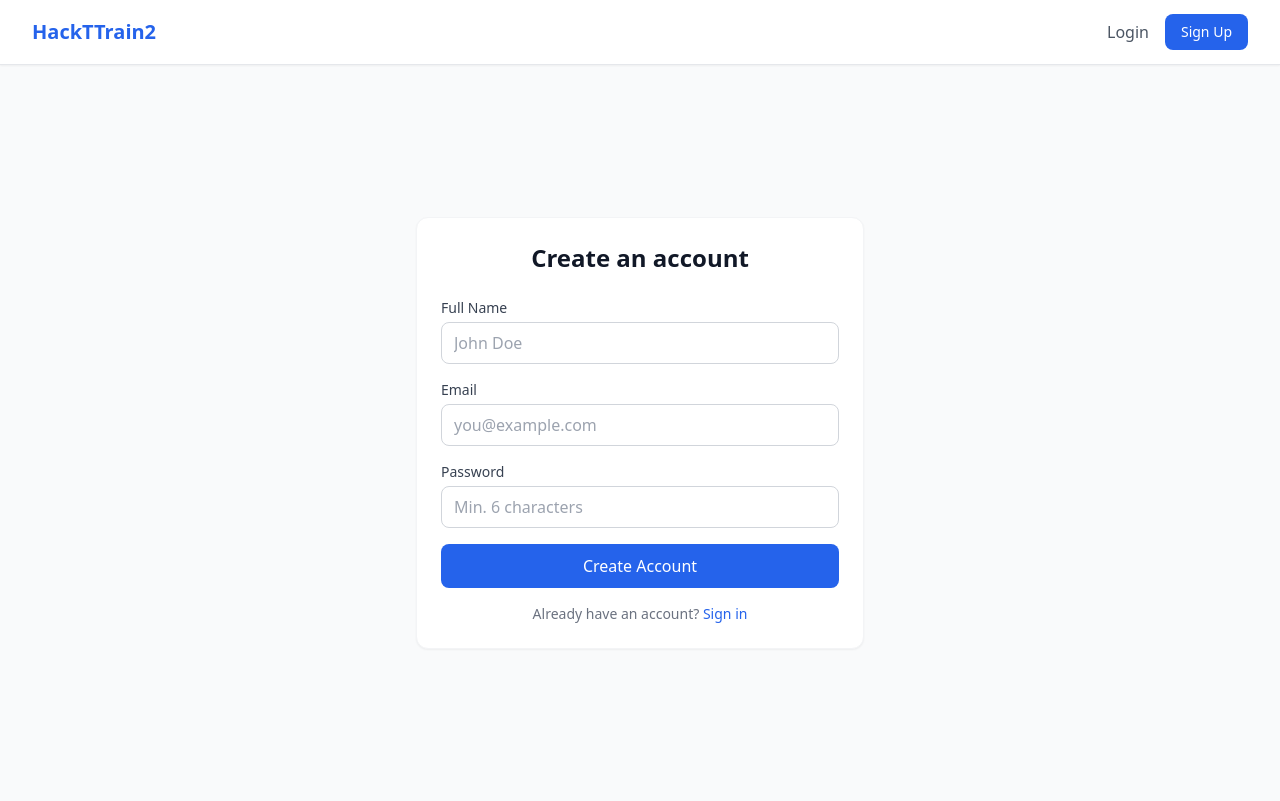
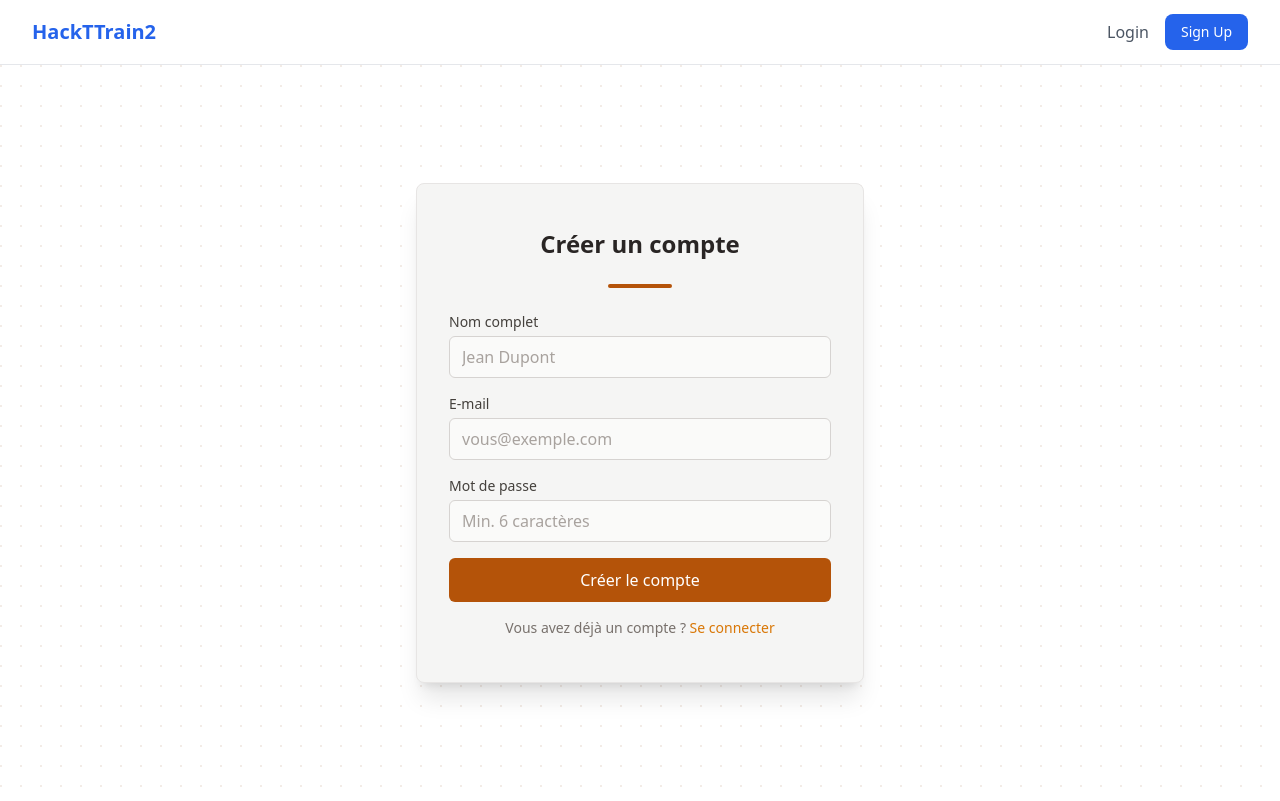
Before and after one commit to Kiarnaa/hackttrain2, a React (Vite) app in the folder client/: page /register in a window 1280 px wide. Built offline with nearby package versions, Linux system fonts and the light colour scheme.

Commit message:
login/register
haha

Co-Authored-By: Ny Fitahiana <74530479+Kiarnaa@users.noreply.github.com>
Co-Authored-By: randharena6-bit <245553030+randharena6-bit@users.noreply.github.com>
Co-Authored-By: ANDRIANARIJERY Maharavo <187358997+toaandri@users.noreply.github.com>

```diff
--- a/client/package.json
+++ b/client/package.json
@@ -10,6 +10,7 @@
   },
   "dependencies": {
     "axios": "^1.6.8",
+    "framer-motion": "^12.38.0",
     "react": "^18.2.0",
     "react-dom": "^18.2.0",
     "react-router-dom": "^6.22.3"
--- a/client/src/pages/Login.jsx
+++ b/client/src/pages/Login.jsx
@@ -1,6 +1,7 @@
 import { useState } from "react";
 import { Link, useNavigate } from "react-router-dom";
 import { useAuth } from "../context/AuthContext";
+import { motion } from "framer-motion";
 
 const Login = () => {
   const { login } = useAuth();
@@ -27,65 +28,118 @@ const Login = () => {
   };
 
   return (
-    <div className="min-h-[calc(100vh-4rem)] flex items-center justify-center px-4">
-      <div className="card w-full max-w-md">
-        <h2 className="text-2xl font-bold text-gray-900 mb-6 text-center">
-          Welcome back
-        </h2>
+    <motion.div
+      className="min-h-[calc(100vh-4rem)] flex items-center justify-center px-4 bg-white bg-[radial-gradient(circle_at_1px_1px,rgba(139,69,19,0.1)_1px,transparent_0)] bg-[length:20px_20px]"
+      initial={{ opacity: 0 }}
+      animate={{ opacity: 1 }}
+      transition={{ duration: 0.6 }}
+    >
+      <motion.div
+        className="bg-stone-100 shadow-xl rounded-lg p-8 w-full max-w-md min-h-[500px] border border-stone-200 flex flex-col justify-center"
+        initial={{ y: 20, opacity: 0 }}
+        animate={{ y: 0, opacity: 1 }}
+        transition={{ duration: 0.5, delay: 0.2 }}
+      >
+        <motion.h2
+          className="text-2xl font-bold text-stone-800 mb-6 text-center"
+          initial={{ scale: 0.9 }}
+          animate={{ scale: 1 }}
+          transition={{ duration: 0.4, delay: 0.4 }}
+        >
+          Content de vous revoir
+        </motion.h2>
+        <div className="w-16 h-1 bg-amber-700 mx-auto mb-6 rounded-full"></div>
 
         {error && (
-          <div className="bg-red-50 border border-red-200 text-red-700 rounded-lg px-4 py-3 mb-4 text-sm">
+          <motion.div
+            className="bg-red-50 border border-red-200 text-red-700 rounded-lg px-4 py-3 mb-4 text-sm"
+            initial={{ opacity: 0 }}
+            animate={{ opacity: 1 }}
+            transition={{ duration: 0.3 }}
+          >
             {error}
-          </div>
+          </motion.div>
         )}
 
-        <form onSubmit={handleSubmit} className="space-y-4">
-          <div>
-            <label className="block text-sm font-medium text-gray-700 mb-1">
-              Email
+        <motion.form
+          onSubmit={handleSubmit}
+          className="space-y-4"
+          initial="hidden"
+          animate="visible"
+          variants={{
+            hidden: { opacity: 0 },
+            visible: {
+              opacity: 1,
+              transition: {
+                staggerChildren: 0.1,
+              },
+            },
+          }}
+        >
+          <motion.div
+            variants={{
+              hidden: { x: -20, opacity: 0 },
+              visible: { x: 0, opacity: 1 },
+            }}
+          >
+            <label className="block text-sm font-medium text-stone-700 mb-1">
+              E-mail
             </label>
             <input
               type="email"
               name="email"
               value={form.email}
               onChange={handleChange}
-              className="input-field"
-              placeholder="you@example.com"
+              className="w-full px-3 py-2 border border-stone-300 rounded-md focus:outline-none focus:ring-2 focus:ring-amber-400 bg-stone-50 text-stone-800 placeholder-stone-400"
+              placeholder="vous@exemple.com"
               required
             />
-          </div>
-          <div>
-            <label className="block text-sm font-medium text-gray-700 mb-1">
-              Password
+          </motion.div>
+          <motion.div
+            variants={{
+              hidden: { x: -20, opacity: 0 },
+              visible: { x: 0, opacity: 1 },
+            }}
+          >
+            <label className="block text-sm font-medium text-stone-700 mb-1">
+              Mot de passe
             </label>
             <input
               type="password"
               name="password"
               value={form.password}
               onChange={handleChange}
-              className="input-field"
+              className="w-full px-3 py-2 border border-stone-300 rounded-md focus:outline-none focus:ring-2 focus:ring-amber-400 bg-stone-50 text-stone-800 placeholder-stone-400"
               placeholder="••••••••"
               required
             />
-          </div>
+          </motion.div>
 
-          <button
+          <motion.button
             type="submit"
             disabled={loading}
-            className="btn-primary w-full py-2.5 mt-2"
+            className="w-full py-2.5 mt-2 bg-amber-700 text-white rounded-md font-medium hover:bg-amber-800 focus:outline-none focus:ring-2 focus:ring-amber-500 disabled:opacity-50 disabled:cursor-not-allowed"
+            whileHover={{ scale: 1.02 }}
+            whileTap={{ scale: 0.98 }}
+            transition={{ duration: 0.2 }}
           >
-            {loading ? "Signing in..." : "Sign In"}
-          </button>
-        </form>
+            {loading ? "Connexion en cours..." : "Se connecter"}
+          </motion.button>
+        </motion.form>
 
-        <p className="text-center text-sm text-gray-500 mt-4">
-          Don't have an account?{" "}
-          <Link to="/register" className="text-primary-600 font-medium hover:underline">
-            Sign up
+        <motion.p
+          className="text-center text-sm text-stone-500 mt-4"
+          initial={{ opacity: 0 }}
+          animate={{ opacity: 1 }}
+          transition={{ duration: 0.5, delay: 0.6 }}
+        >
+          Vous n'avez pas de compte ?{" "}
+          <Link to="/register" className="text-amber-600 font-medium hover:underline">
+            S'inscrire
           </Link>
-        </p>
-      </div>
-    </div>
+        </motion.p>
+      </motion.div>
+    </motion.div>
   );
 };
 
--- a/client/src/pages/Register.jsx
+++ b/client/src/pages/Register.jsx
@@ -1,6 +1,7 @@
 import { useState } from "react";
 import { Link, useNavigate } from "react-router-dom";
 import { useAuth } from "../context/AuthContext";
+import { motion } from "framer-motion";
 
 const Register = () => {
   const { register } = useAuth();
@@ -30,79 +31,137 @@ const Register = () => {
   };
 
   return (
-    <div className="min-h-[calc(100vh-4rem)] flex items-center justify-center px-4">
-      <div className="card w-full max-w-md">
-        <h2 className="text-2xl font-bold text-gray-900 mb-6 text-center">
-          Create an account
-        </h2>
+    <motion.div
+      className="min-h-[calc(100vh-4rem)] flex items-center justify-center px-4 bg-white bg-[radial-gradient(circle_at_1px_1px,rgba(139,69,19,0.1)_1px,transparent_0)] bg-[length:20px_20px]"
+      initial={{ opacity: 0 }}
+      animate={{ opacity: 1 }}
+      transition={{ duration: 0.6 }}
+    >
+      <motion.div
+        className="bg-stone-100 shadow-xl rounded-lg p-8 w-full max-w-md min-h-[500px] border border-stone-200 flex flex-col justify-center"
+        initial={{ y: 20, opacity: 0 }}
+        animate={{ y: 0, opacity: 1 }}
+        transition={{ duration: 0.5, delay: 0.2 }}
+      >
+        <motion.h2
+          className="text-2xl font-bold text-stone-800 mb-6 text-center"
+          initial={{ scale: 0.9 }}
+          animate={{ scale: 1 }}
+          transition={{ duration: 0.4, delay: 0.4 }}
+        >
+          Créer un compte
+        </motion.h2>
+        <div className="w-16 h-1 bg-amber-700 mx-auto mb-6 rounded-full"></div>
 
         {error && (
-          <div className="bg-red-50 border border-red-200 text-red-700 rounded-lg px-4 py-3 mb-4 text-sm">
+          <motion.div
+            className="bg-red-50 border border-red-200 text-red-700 rounded-lg px-4 py-3 mb-4 text-sm"
+            initial={{ opacity: 0 }}
+            animate={{ opacity: 1 }}
+            transition={{ duration: 0.3 }}
+          >
             {error}
-          </div>
+          </motion.div>
         )}
 
-        <form onSubmit={handleSubmit} className="space-y-4">
-          <div>
-            <label className="block text-sm font-medium text-gray-700 mb-1">
-              Full Name
+        <motion.form
+          onSubmit={handleSubmit}
+          className="space-y-4"
+          initial="hidden"
+          animate="visible"
+          variants={{
+            hidden: { opacity: 0 },
+            visible: {
+              opacity: 1,
+              transition: {
+                staggerChildren: 0.1,
+              },
+            },
+          }}
+        >
+          <motion.div
+            variants={{
+              hidden: { x: -20, opacity: 0 },
+              visible: { x: 0, opacity: 1 },
+            }}
+          >
+            <label className="block text-sm font-medium text-stone-700 mb-1">
+              Nom complet
             </label>
             <input
               type="text"
               name="name"
               value={form.name}
               onChange={handleChange}
-              className="input-field"
-              placeholder="John Doe"
+              className="w-full px-3 py-2 border border-stone-300 rounded-md focus:outline-none focus:ring-2 focus:ring-amber-400 bg-stone-50 text-stone-800 placeholder-stone-400"
+              placeholder="Jean Dupont"
               required
             />
-          </div>
-          <div>
-            <label className="block text-sm font-medium text-gray-700 mb-1">
-              Email
+          </motion.div>
+          <motion.div
+            variants={{
+              hidden: { x: -20, opacity: 0 },
+              visible: { x: 0, opacity: 1 },
+            }}
+          >
+            <label className="block text-sm font-medium text-stone-700 mb-1">
+              E-mail
             </label>
             <input
               type="email"
               name="email"
               value={form.email}
               onChange={handleChange}
-              className="input-field"
-              placeholder="you@example.com"
+              className="w-full px-3 py-2 border border-stone-300 rounded-md focus:outline-none focus:ring-2 focus:ring-amber-400 bg-stone-50 text-stone-800 placeholder-stone-400"
+              placeholder="vous@exemple.com"
               required
             />
-          </div>
-          <div>
-            <label className="block text-sm font-medium text-gray-700 mb-1">
-              Password
+          </motion.div>
+          <motion.div
+            variants={{
+              hidden: { x: -20, opacity: 0 },
+              visible: { x: 0, opacity: 1 },
+            }}
+          >
+            <label className="block text-sm font-medium text-stone-700 mb-1">
+              Mot de passe
             </label>
             <input
               type="password"
               name="password"
               value={form.password}
               onChange={handleChange}
-              className="input-field"
-              placeholder="Min. 6 characters"
+              className="w-full px-3 py-2 border border-stone-300 rounded-md focus:outline-none focus:ring-2 focus:ring-amber-400 bg-stone-50 text-stone-800 placeholder-stone-400"
+              placeholder="Min. 6 caractères"
               required
             />
-          </div>
+          </motion.div>
 
-          <button
+          <motion.button
             type="submit"
             disabled={loading}
-            className="btn-primary w-full py-2.5 mt-2"
+            className="w-full py-2.5 mt-2 bg-amber-700 text-white rounded-md font-medium hover:bg-amber-800 focus:outline-none focus:ring-2 focus:ring-amber-500 disabled:opacity-50 disabled:cursor-not-allowed"
+            whileHover={{ scale: 1.02 }}
+            whileTap={{ scale: 0.98 }}
+            transition={{ duration: 0.2 }}
           >
-            {loading ? "Creating account..." : "Create Account"}
-          </button>
-        </form>
+            {loading ? "Création du compte..." : "Créer le compte"}
+          </motion.button>
+        </motion.form>
 
-        <p className="text-center text-sm text-gray-500 mt-4">
-          Already have an account?{" "}
-          <Link to="/login" className="text-primary-600 font-medium hover:underline">
-            Sign in
+        <motion.p
+          className="text-center text-sm text-stone-500 mt-4"
+          initial={{ opacity: 0 }}
+          animate={{ opacity: 1 }}
+          transition={{ duration: 0.5, delay: 0.6 }}
+        >
+          Vous avez déjà un compte ?{" "}
+          <Link to="/login" className="text-amber-600 font-medium hover:underline">
+            Se connecter
           </Link>
-        </p>
-      </div>
-    </div>
+        </motion.p>
+      </motion.div>
+    </motion.div>
   );
 };
 
```
Also changed, not shown: 1 other file (tests, documents, lock files or other folders).
